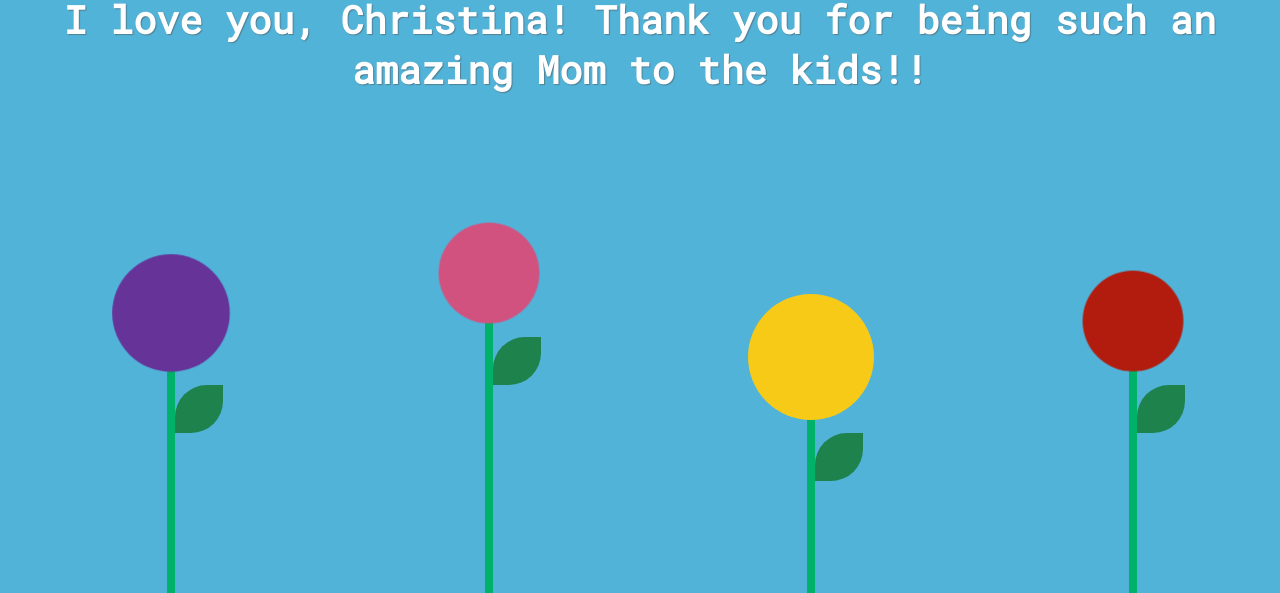
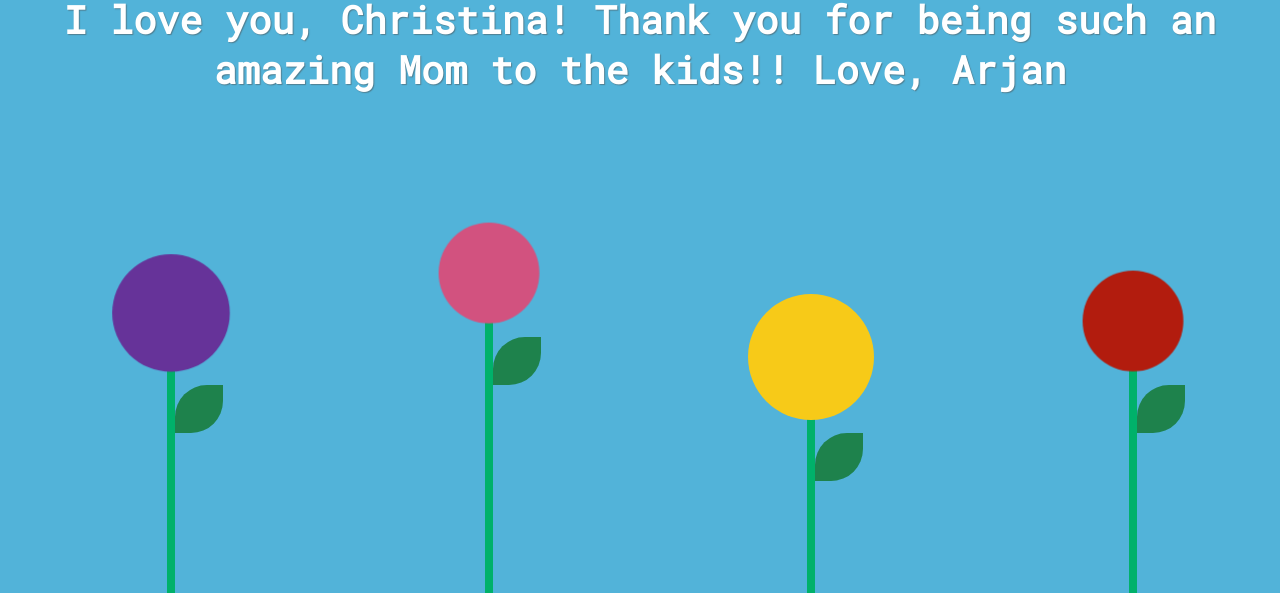
Before and after one commit to arjangupta/xina-mothers-day-card-2023, a plain HTML site: page index.html in a window 1280 px wide. Shown: the part 207-800 px from the top of the page. Drawn offline with Linux system fonts and the light colour scheme.

Commit message:
Add my name

```diff
--- a/index.html
+++ b/index.html
@@ -9,7 +9,7 @@
     <div class="sun slideIn"></div>
     <h1 class="fadeIn">Happy Mothers Day</h1>
     <p class="fadeIn">
-      I love you, Christina! Thank you for being such an amazing Mom to the kids!!
+      I love you, Christina! Thank you for being such an amazing Mom to the kids!! Love, Arjan
     </p>
     <!-- <h2 class="fadeIn delay-1">Love Oli</h2> -->
     <section class="flowers">
```
